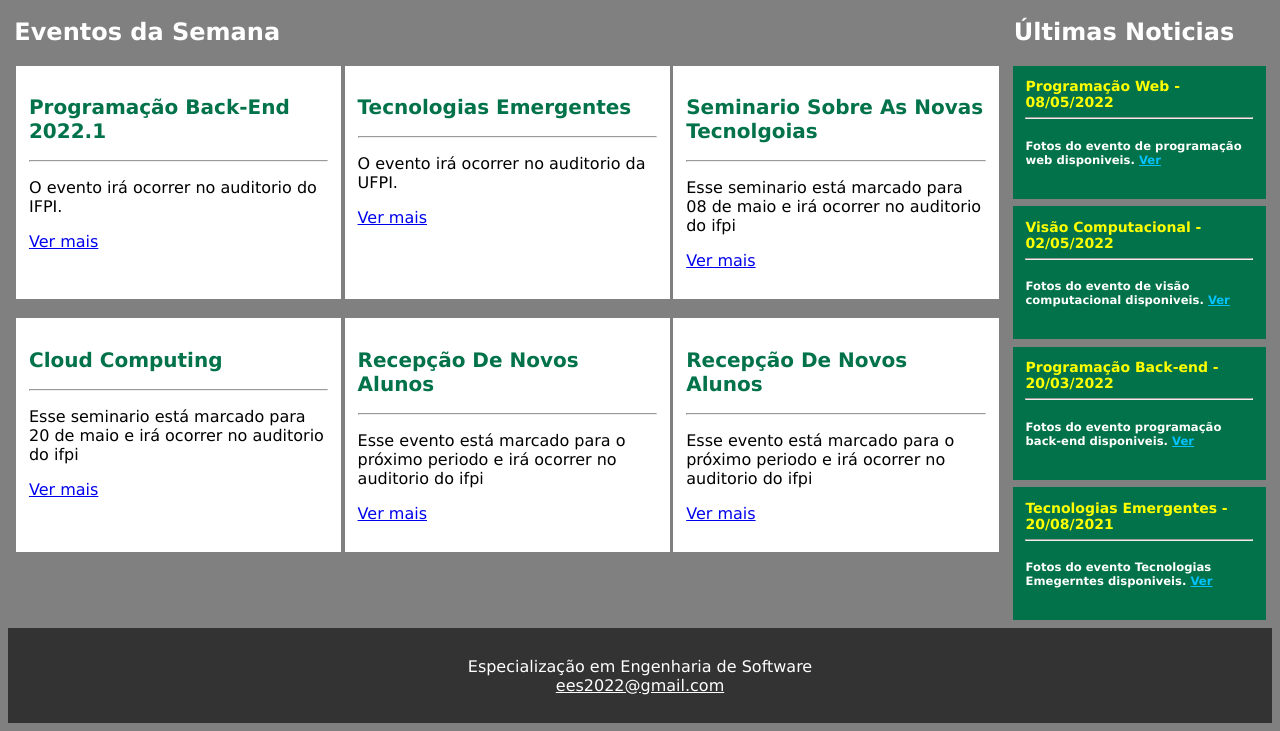
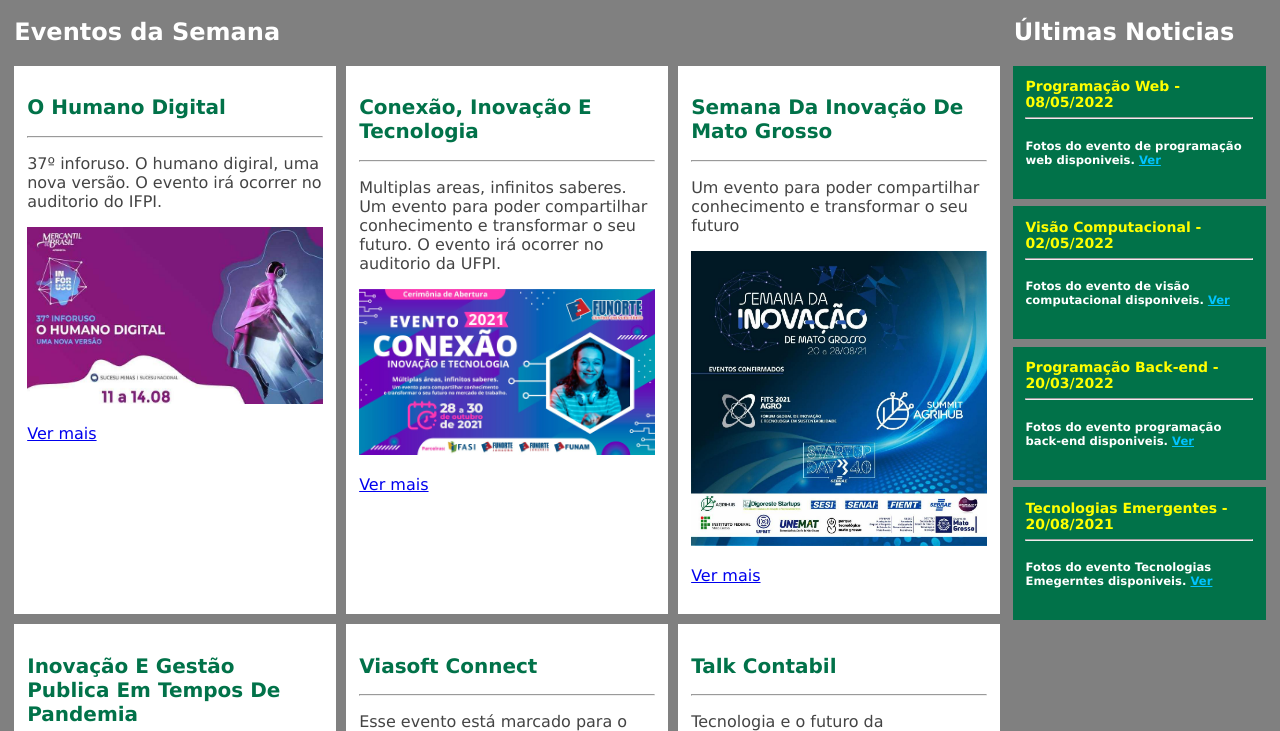
Before and after one commit to WildysonDantas/ATIVIDADE---WEB-DESIGN-RESPONSIVO-E-UX, a plain HTML site: page index.html in a window 1280 px wide. Shown: the part 250-981 px from the top of the page. Drawn offline with Linux system fonts and the light colour scheme.

Commit message:
Atividade 2 -
Atividade de Grids e Mídias adaptativas

```diff
--- a/css/style.css
+++ b/css/style.css
@@ -19,6 +19,15 @@ footer a{
 footer a:hover{
     color: rgb(19, 158, 212);
 }
+
+img{
+    max-width: 100%;
+}
+
+picture{
+    max-width: 100%;
+}
+
 
 /* Add a black background color to the top navigation */
 .topnav {
@@ -138,6 +147,12 @@ section h1 {
 
     }
 
+      .wrapper{
+
+        grid-template-columns: 1fr !important;
+
+    }
+
     .content{
         width: 100%;
         max-width: 100%;
@@ -149,12 +164,32 @@ section h1 {
     }
 }
 
+.wrapper {
+  display: grid;
+  grid-template-columns: 1fr 1fr 1fr;
+  grid-gap: 10px;
+  background-color: transparent;
+  color: #444;
+  margin-bottom: 5%
+}
+
+.box {
+  padding: 4%;
+   background-color: white;
+}
+
 /* Small devices (portrait tablets and large phones, 600px and up) */
 @media only screen and (min-width: 600px) {
 
     .col{
         max-width: 100%;
         margin-bottom: 2%;
+
+    }
+
+    .wrapper{
+
+        grid-template-columns: 1fr !important;
 
     }
 
@@ -180,6 +215,12 @@ section h1 {
         margin-bottom: 2%;
     }
 
+    .wrapper{
+
+        grid-template-columns: 1fr 1fr !important;
+
+    }
+
     .content{
         width: 100%;
         max-width: 100%;
@@ -201,6 +242,12 @@ section h1 {
 
     }
 
+    .wrapper{
+
+        grid-template-columns: 1fr 1fr 1fr !important;
+
+    }
+
     .content{
         width: 100%;
         max-width: 78%;
@@ -219,6 +266,13 @@ section h1 {
         margin-bottom: 2%;
     }
 
+    .wrapper{
+
+        grid-template-columns: 1fr 1fr 1fr !important;
+
+    }
+
+
     .content{
         width: 100%;
         max-width: 78%;
--- a/index.html
+++ b/index.html
@@ -29,69 +29,106 @@
             <h1>Eventos da Semana</h1>
           </div>
 
-          <div class="row">
-            <div class="col">
+          <div class="wrapper">
+            <div class="box">
               <article>
-                <h2>Programação Back-end 2022.1</h2>
+                <h2>O humano digital</h2>
                 <hr />
-                <p>O evento irá ocorrer no auditorio do IFPI.</p>
+                <p>37º inforuso. O humano digiral, uma nova versão. O evento irá ocorrer no auditorio do IFPI.</p>
+                 <picture>
+                  <source media="(max-width: 500px)" srcset="imgs/ev02-cut.jpg">
+                  <source media="(min-width: 501px)" srcset="imgs/ev02.jpg">
+                  <img src="imgs/ev02.png" alt="O humano digital">
+                </picture>
                 <p><a href="#"> Ver mais</a></p>
               </article>
             </div>
 
-            <div class="col">
+            <div class="box">
               <article>
-                <h2>Tecnologias Emergentes</h2>
+                <h2>Conexão, inovação e tecnologia</h2>
                 <hr />
-                <p>O evento irá ocorrer no auditorio da UFPI.</p>
+                <p>Multiplas areas, infinitos saberes. Um evento para poder compartilhar conhecimento e transformar o seu futuro.
+                O evento irá ocorrer no auditorio da UFPI.</p>
+                <picture>
+                  <source media="(max-width: 500px)" srcset="imgs/ev03-cut.jpg">
+                  <source media="(min-width: 501px)" srcset="imgs/ev03.jpg">
+                  <img src="imgs/ev03.png" alt="Conexão, inovação e tecnologia">
+                </picture>
                 <p><a href="#"> Ver mais</a></p>
               </article>
             </div>
 
-            <div class="col">
+            <div class="box">
               <article>
-                <h2>Seminario sobre as novas tecnolgoias</h2>
+                <h2>Semana da inovação de mato grosso</h2>
                 <hr />
                 <p>
-                  Esse seminario está marcado para 08 de maio e irá ocorrer no
-                  auditorio do ifpi
+                  Um evento para poder compartilhar conhecimento e transformar o seu futuro
                 </p>
+                <picture>
+                  <source media="(max-width: 500px)" srcset="imgs/ev04-cut.jpg">
+                  <source media="(min-width: 501px)" srcset="imgs/ev04.jpg">
+                  <img src="imgs/ev04.png" alt="Semana da inovação de mato grosso">
+                </picture>
                 <p><a href="#"> Ver mais</a></p>
               </article>
             </div>
 
-            <div class="col">
+            <div class="box">
               <article>
-                <h2>Cloud Computing</h2>
+                <h2>Inovação e gestão publica em tempos de pandemia</h2>
                 <hr />
                 <p>
-                  Esse seminario está marcado para 20 de maio e irá ocorrer no
+                   Um evento para poder compartilhar conhecimento e transformar o seu futuro. Esse seminario está marcado para 20 de maio e irá ocorrer no
                   auditorio do ifpi
                 </p>
+
+                  <picture>
+                  <source media="(max-width: 500px)" srcset="imgs/ev05-cut.jpg">
+                  <source media="(min-width: 501px)" srcset="imgs/ev05.jpg">
+                  <img src="imgs/ev05.png" alt="Inovação e gestão publica em tempos de pandemia">
+                </picture>
+
                 <p><a href="#"> Ver mais</a></p>
               </article>
             </div>
 
-            <div class="col">
+            <div class="box">
               <article>
-                <h2>Recepção de Novos Alunos</h2>
+                <h2>Viasoft connect</h2>
                 <hr />
                 <p>
                   Esse evento está marcado para o próximo periodo e irá ocorrer
                   no auditorio do ifpi
                 </p>
+
+                <picture>
+                  <source media="(max-width: 500px)" srcset="imgs/ev06-cut.jpg">
+                  <source media="(min-width: 501px)" srcset="imgs/ev06.jpg">
+                  <img src="imgs/ev06.png" alt="viasoft connect">
+                </picture>
+
                 <p><a href="#"> Ver mais</a></p>
               </article>
             </div>
 
-            <div class="col">
+            <div class="box">
               <article>
-                <h2>Recepção de Novos Alunos</h2>
+                <h2>Talk Contabil </h2>
                 <hr />
                 <p>
-                  Esse evento está marcado para o próximo periodo e irá ocorrer
+                  Tecnologia e o futuro da contabilidade. Esse evento está marcado para o próximo periodo e irá ocorrer
                   no auditorio do ifpi
                 </p>
+
+                 <picture>
+                  <source media="(max-width: 500px)" srcset="imgs/ev07-cut.png">
+                  <source media="(min-width: 501px)" srcset="imgs/ev07.png">
+                  <img src="imgs/ev07.png" alt="viasoft connect">
+                </picture>
+
+
                 <p><a href="#"> Ver mais</a></p>
               </article>
             </div>
```
Also changed, not shown: imgs/ev01.png (added), imgs/ev02-cut.jpg (added), imgs/ev02.jpg (added), imgs/ev03-cut.jpg (added), imgs/ev03.jpg (added), imgs/ev04-cut.jpg (added), imgs/ev04.jpg (added), imgs/ev05-cut.jpg (added), imgs/ev05.jpg (added), imgs/ev06-cut.jpg (added), imgs/ev06.jpg (added), imgs/ev07-cut.png (added), imgs/ev07.png (added).
